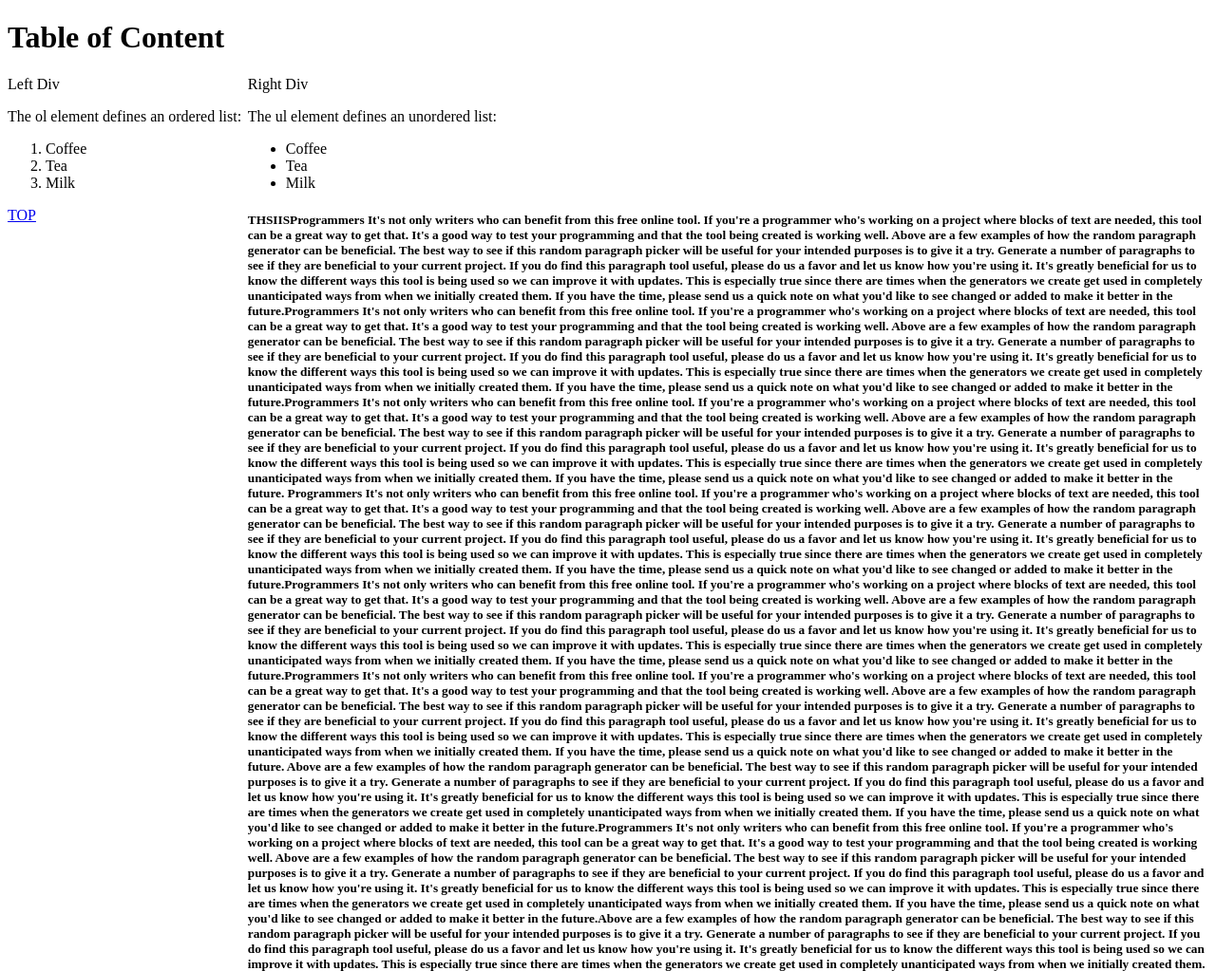
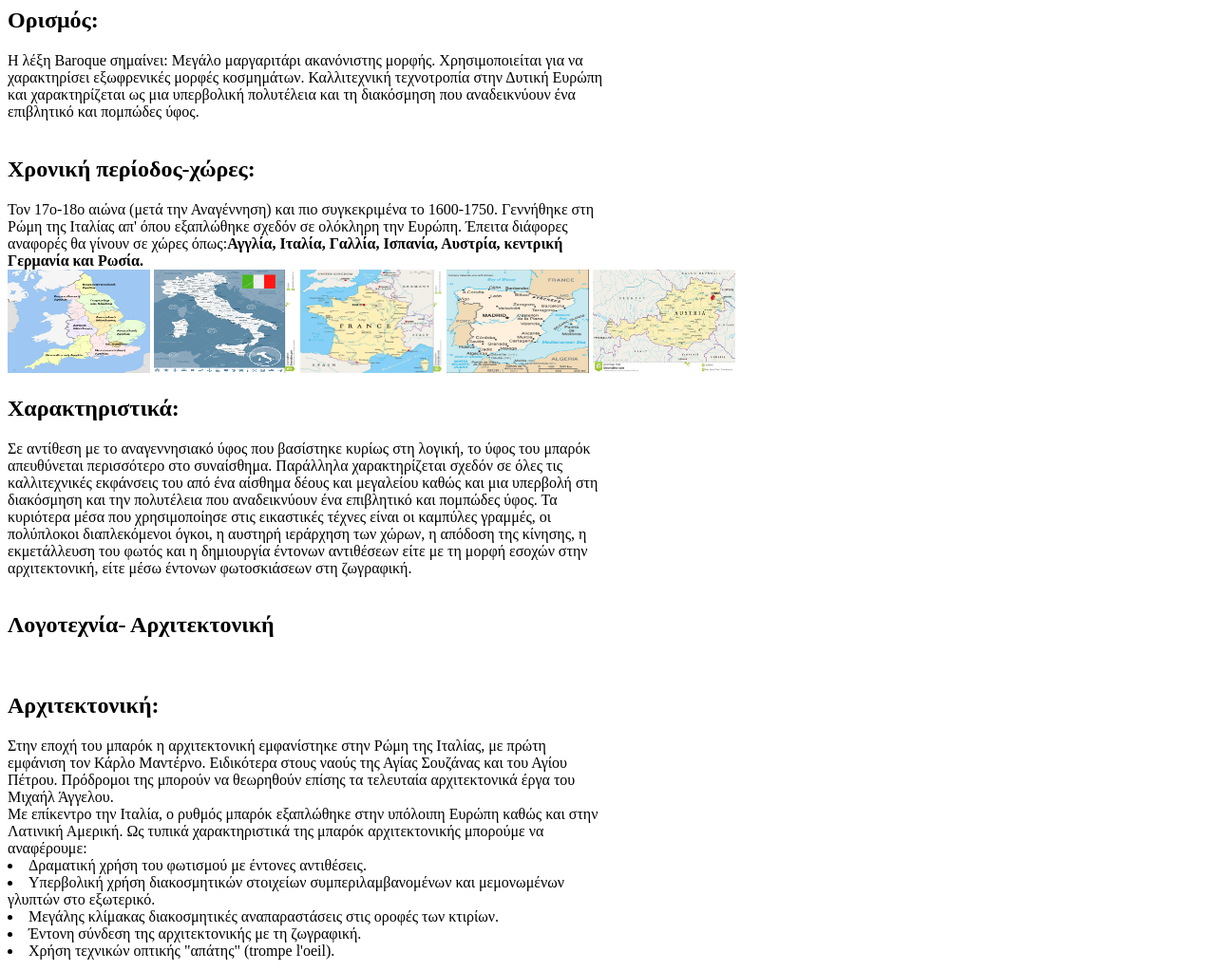
Before and after one commit to MVero22207/MVero22207.github.io, a plain HTML site: page index.html in a window 1280 px wide. Shown: the top 1023 px of the page at 95% size. Drawn offline with Linux system fonts and the light colour scheme; files whose address does not match are found by name.

Commit message:
some changs in index

```diff
--- a/index.html
+++ b/index.html
@@ -1,96 +1,106 @@
-<!DOCTYPE html>
 <html>
+
 <head>
-	<meta charset="utf-8">
-	<meta name="viewport" content="width=device-width, initial-scale=1">
-	<title>This is the title</title>
+		<title>Μπαρόκ Μουσική</title>
+</head>
 
 
 	<body>
 
-		<h1>Table of Content</h1>
+	<b><h2>Ορισμός:</h2></b>
+	<div style="width: 50%;">
+Η λέξη Baroque σημαίνει: Μεγάλο μαργαριτάρι ακανόνιστης μορφής. Χρησιμοποιείται για να χαρακτηρίσει εξωφρενικές μορφές κοσμημάτων.
+Καλλιτεχνική τεχνοτροπία στην Δυτική Ευρώπη και χαρακτηρίζεται ως μια υπερβολική πολυτέλεια και τη διακόσμηση που αναδεικνύουν ένα επιβλητικό και πομπώδες ύφος.
+	</div>
+
+	<br>
+
+<b><h2>Χρονική περίοδος-χώρες:</h2></b>
+<div style="width: 50%;">
+Τον 17ο-18ο αιώνα (μετά την Αναγέννηση) και πιο συγκεκριμένα το 1600-1750.
+Γεννήθηκε στη Ρώμη της Ιταλίας απ' όπου εξαπλώθηκε σχεδόν σε ολόκληρη την Ευρώπη.
+Έπειτα διάφορες αναφορές θα γίνουν σε χώρες όπως:<b>Αγγλία, Ιταλία, Γαλλία, Ισπανία, Αυστρία, κεντρική Γερμανία και Ρωσία.</b>
+     </div>
+
+
+<img src="C:\Users\Maira\Documents\GitHub\MVero22207.github.io\images\agglia.png" width="150" height="109">
+
+
+<img src="C:\Users\Maira\Documents\GitHub\MVero22207.github.io\images\italia.jpg" width="150" height="109">
+
+
+<img src="C:\Users\Maira\Documents\GitHub\MVero22207.github.io\images\gallia.jpg" width="150" height="109">
+
+
+<img src="C:\Users\Maira\Documents\GitHub\MVero22207.github.io\images\ispania.png" width="150" height="109">
+
+<img src="C:\Users\Maira\Documents\GitHub\MVero22207.github.io\images\austria.jpg" width="150" height="109">
+
+<br>
+
+<h2><b>Χαρακτηριστικά:</b></h2>
+<div style="width: 50%;">
+Σε αντίθεση με το αναγεννησιακό ύφος που βασίστηκε κυρίως στη λογική, το ύφος του μπαρόκ απευθύνεται περισσότερο στο συναίσθημα.
+ Παράλληλα χαρακτηρίζεται σχεδόν σε όλες τις καλλιτεχνικές εκφάνσεις του από ένα αίσθημα δέους και μεγαλείου καθώς και μια υπερβολή στη διακόσμηση και την πολυτέλεια που αναδεικνύουν ένα επιβλητικό και πομπώδες ύφος.
+Τα κυριότερα μέσα που χρησιμοποίησε στις εικαστικές τέχνες είναι οι καμπύλες γραμμές, οι πολύπλοκοι διαπλεκόμενοι όγκοι, η αυστηρή ιεράρχηση των χώρων, η απόδοση της κίνησης, η εκμετάλλευση του φωτός και η δημιουργία έντονων αντιθέσεων είτε με τη μορφή εσοχών στην αρχιτεκτονική, είτε μέσω έντονων φωτοσκιάσεων στη ζωγραφική.
+   </div>
+
+<br>
+
+<b><h2>Λογοτεχνία- Αρχιτεκτονική</b></h2>
+<br>
+<h2><b>Αρχιτεκτονική:</b></h2>
+
+<div style="width: 50%;">
+Στην εποχή του μπαρόκ η αρχιτεκτονική εμφανίστηκε στην Ρώμη της Ιταλίας, με πρώτη εμφάνιση τον Κάρλο Μαντέρνο. Ειδικότερα στους ναούς της Αγίας Σουζάνας και του Αγίου Πέτρου.
+Πρόδρομοι της μπορούν να θεωρηθούν επίσης τα τελευταία αρχιτεκτονικά έργα του Μιχαήλ Άγγελου. <br> Με επίκεντρο την Ιταλία, ο ρυθμός μπαρόκ εξαπλώθηκε στην υπόλοιπη Ευρώπη καθώς και στην Λατινική Αμερική.
+ Ως τυπικά χαρακτηριστικά της μπαρόκ αρχιτεκτονικής μπορούμε να αναφέρουμε:
+
+
+<li>Δραματική χρήση του φωτισμού με έντονες αντιθέσεις.</li>
+<li>Υπερβολική χρήση διακοσμητικών στοιχείων συμπεριλαμβανομένων και μεμονωμένων γλυπτών στο εξωτερικό.</li>
+<li>Μεγάλης κλίμακας διακοσμητικές αναπαραστάσεις στις οροφές των κτιρίων.</li>
+<li>Έντονη σύνδεση της αρχιτεκτονικής με τη ζωγραφική.</li>
+<li>Χρήση τεχνικών οπτικής "απάτης" (trompe l'oeil).</li>
+
+<br>
+Το βασικό αρχιτεκτονικό μπαρόκ σχήμα προβλέπει την ύπαρξη ενός κεντρικού και κυρίαρχου οικοδομήματος στο οποίο προστίθενται δύο πλάγιες πτέρυγες και παράλληλα εμπλουτίζεται από ένα χαμηλότερο προεξέχον κτίσμα. Η μπαρόκ αρχιτεκτονική συνδέεται ουσιαστικά με μία βαθύτερη αλλαγή στην αντίληψη γύρω από το ρόλο των δημόσιων κτιρίων.
+
+  </div>
 
 
 
-		<div style="width: 100%;">
-        <div style="width: 20%; height: 2000px; float: left;">
-            Left Div
-          <p>The ol element defines an ordered list:</p>
-		<ol>
-		  <li>Coffee</li>
-		  <li>Tea</li>
-		  <li>Milk</li>
-		</ol>
-		<a href="#tmp">TOP</a>
-        </div>
+<img src="C:\Users\Maira\Documents\GitHub\MVero22207.github.io\images\arxitektonikh mparok.jpg" width="250" height="209">
 
-        <div style="margin-left: 20%; height: 2000px; ">
-            Right Div
-            <p>The ul element defines an unordered list:</p>
-		<ul>
-		  <li>Coffee</li>
-		  <li>Tea</li>
-		  <li>Milk</li>
-		</ul>
-		<h5>THSIISProgrammers
-It's not only writers who can benefit from this free online tool. If you're a programmer who's working on a project where blocks of text are needed, this tool can be a great way to get that. It's a good way to test your programming and that the tool being created is working well.
 
-Above are a few examples of how the random paragraph generator can be beneficial. The best way to see if this random paragraph picker will be useful for your intended purposes is to give it a try. Generate a number of paragraphs to see if they are beneficial to your current project.
+<br>
 
-If you do find this paragraph tool useful, please do us a favor and let us know how you're using it. It's greatly beneficial for us to know the different ways this tool is being used so we can improve it with updates. This is especially true since there are times when the generators we create get used in completely unanticipated ways from when we initially created them. If you have the time, please send us a quick note on what you'd like to see changed or added to make it better in the future.Programmers
-It's not only writers who can benefit from this free online tool. If you're a programmer who's working on a project where blocks of text are needed, this tool can be a great way to get that. It's a good way to test your programming and that the tool being created is working well.
+<b><h2>Λογοτεχνία:</h2></b>
+<div style="width: 50%;">
 
-Above are a few examples of how the random paragraph generator can be beneficial. The best way to see if this random paragraph picker will be useful for your intended purposes is to give it a try. Generate a number of paragraphs to see if they are beneficial to your current project.
+Η μπαρόκ λογοτεχνία αναπτύχθηκε κατά τη διάρκεια του VXII αιώνα τόσο στην Ευρώπη όσο και στη Λατινική Αμερική, και είναι η αντίθεση της αναγεννησιακής λογοτεχνίας, και οι δύο λογοτεχνικές μορφές ήταν μέρος της Χρυσής Εποχής, μια εποχή κατά την οποία η λογοτεχνική δημιουργία ήταν αποδοτική, ειδικά στην Ισπανία.
+Ωστόσο, το μπαρόκ στιλ αντικατοπτρίστηκε επίσης σε άλλες καλλιτεχνικές εκφράσεις όπως ζωγραφική, γλυπτική, αρχιτεκτονική και μουσική. Σε όλους αυτούς τους κλάδους της τέχνης, καθώς και στη λογοτεχνία, το μπαρόκ ξεχωρίζει για την υπερβολική χρήση πόρων διακόσμησης, υπερφορτώνοντας όλα τα έργα τέχνης με υπερβολικό τρόπο.
 
-If you do find this paragraph tool useful, please do us a favor and let us know how you're using it. It's greatly beneficial for us to know the different ways this tool is being used so we can improve it with updates. This is especially true since there are times when the generators we create get used in completely unanticipated ways from when we initially created them. If you have the time, please send us a quick note on what you'd like to see changed or added to make it better in the future.Programmers
-It's not only writers who can benefit from this free online tool. If you're a programmer who's working on a project where blocks of text are needed, this tool can be a great way to get that. It's a good way to test your programming and that the tool being created is working well.
+</div>
 
-Above are a few examples of how the random paragraph generator can be beneficial. The best way to see if this random paragraph picker will be useful for your intended purposes is to give it a try. Generate a number of paragraphs to see if they are beneficial to your current project.
 
-If you do find this paragraph tool useful, please do us a favor and let us know how you're using it. It's greatly beneficial for us to know the different ways this tool is being used so we can improve it with updates. This is especially true since there are times when the generators we create get used in completely unanticipated ways from when we initially created them. If you have the time, please send us a quick note on what you'd like to see changed or added to make it better in the future.
-Programmers
-It's not only writers who can benefit from this free online tool. If you're a programmer who's working on a project where blocks of text are needed, this tool can be a great way to get that. It's a good way to test your programming and that the tool being created is working well.
 
-Above are a few examples of how the random paragraph generator can be beneficial. The best way to see if this random paragraph picker will be useful for your intended purposes is to give it a try. Generate a number of paragraphs to see if they are beneficial to your current project.
+<b><h2>Μουσική:</b></h2>
+Οι μεγαλύτερες κατακτήσεις της Μπαρόκ μουσικής περιλαμβάνουν την ανάπτυξη του λυρικού θεάτρου, του μουσικού είδους της όπερας και του ορατόριου.
+Βασικά χαρακτηριστικά της μπαρόκ μουσικής είναι:
+<li>Οι μείζονες και ελάσσονες κλίμακες που αντικαθιστούν τους εκκλησιαστικούς τρόπους</li>
+<li>Η σταδιακή μετάβαση από την πολυφωνία του μεσαίωνα και της Αναγέννησης στην ομοφωνική γραφή, η οποία ολοκληρώνεται την εποχή του κλασικισμού.</li>
+<li>Η εμφάνιση νέων μουσικών μορφών, όπως η όπερα και το ορατόριο, η μπαρόκ σουίτα, η τριο-σονάτα και τα κοντσέρτα γκρόσο ή σόλο (concerto grosso, concerto solo).</li>
+<li>Η εξέλιξη αρκετών μουσικών οργάνων και η εγκατάλειψη άλλων.</li>
+<li>Το basso continuo (συνεχές μπάσο ή βάσιμο).</li>
+<br>
+Η μπαρόκ μουσική είναι έντονα συνδεδεμένη και με το χορό. Ειδικότερα, ως τμήματα της μπαρόκ σουίτας, εντάσσονται πολλοί χοροί όπως η γκαβότ (gavotte) ή η μπουρέ (bourrée).
 
-If you do find this paragraph tool useful, please do us a favor and let us know how you're using it. It's greatly beneficial for us to know the different ways this tool is being used so we can improve it with updates. This is especially true since there are times when the generators we create get used in completely unanticipated ways from when we initially created them. If you have the time, please send us a quick note on what you'd like to see changed or added to make it better in the future.Programmers
-It's not only writers who can benefit from this free online tool. If you're a programmer who's working on a project where blocks of text are needed, this tool can be a great way to get that. It's a good way to test your programming and that the tool being created is working well.
 
-Above are a few examples of how the random paragraph generator can be beneficial. The best way to see if this random paragraph picker will be useful for your intended purposes is to give it a try. Generate a number of paragraphs to see if they are beneficial to your current project.
 
-If you do find this paragraph tool useful, please do us a favor and let us know how you're using it. It's greatly beneficial for us to know the different ways this tool is being used so we can improve it with updates. This is especially true since there are times when the generators we create get used in completely unanticipated ways from when we initially created them. If you have the time, please send us a quick note on what you'd like to see changed or added to make it better in the future.Programmers
-It's not only writers who can benefit from this free online tool. If you're a programmer who's working on a project where blocks of text are needed, this tool can be a great way to get that. It's a good way to test your programming and that the tool being created is working well.
 
-Above are a few examples of how the random paragraph generator can be beneficial. The best way to see if this random paragraph picker will be useful for your intended purposes is to give it a try. Generate a number of paragraphs to see if they are beneficial to your current project.
 
-If you do find this paragraph tool useful, please do us a favor and let us know how you're using it. It's greatly beneficial for us to know the different ways this tool is being used so we can improve it with updates. This is especially true since there are times when the generators we create get used in completely unanticipated ways from when we initially created them. If you have the time, please send us a quick note on what you'd like to see changed or added to make it better in the future.
-Above are a few examples of how the random paragraph generator can be beneficial. The best way to see if this random paragraph picker will be useful for your intended purposes is to give it a try. Generate a number of paragraphs to see if they are beneficial to your current project.
-
-If you do find this paragraph tool useful, please do us a favor and let us know how you're using it. It's greatly beneficial for us to know the different ways this tool is being used so we can improve it with updates. This is especially true since there are times when the generators we create get used in completely unanticipated ways from when we initially created them. If you have the time, please send us a quick note on what you'd like to see changed or added to make it better in the future.Programmers
-It's not only writers who can benefit from this free online tool. If you're a programmer who's working on a project where blocks of text are needed, this tool can be a great way to get that. It's a good way to test your programming and that the tool being created is working well.
-
-Above are a few examples of how the random paragraph generator can be beneficial. The best way to see if this random paragraph picker will be useful for your intended purposes is to give it a try. Generate a number of paragraphs to see if they are beneficial to your current project.
-
-If you do find this paragraph tool useful, please do us a favor and let us know how you're using it. It's greatly beneficial for us to know the different ways this tool is being used so we can improve it with updates. This is especially true since there are times when the generators we create get used in completely unanticipated ways from when we initially created them. If you have the time, please send us a quick note on what you'd like to see changed or added to make it better in the future.Above are a few examples of how the random paragraph generator can be beneficial. The best way to see if this random paragraph picker will be useful for your intended purposes is to give it a try. Generate a number of paragraphs to see if they are beneficial to your current project.
-
-If you do find this paragraph tool useful, please do us a favor and let us know how you're using it. It's greatly beneficial for us to know the different ways this tool is being used so we can improve it with updates. This is especially true since there are times when the generators we create get used in completely unanticipated ways from when we initially created them. If you have the time, please send us a quick note on what you'd like to see changed or added to make it better in the future.Programmers
-It's not only writers who can benefit from this free online tool. If you're a programmer who's working on a project where blocks of text are needed, this tool can be a great way to get that. It's a good way to test your programming and that the tool being created is working well.
-
-Above are a few examples of how the random paragraph generator can be beneficial. The best way to see if this random paragraph picker will be useful for your intended purposes is to give it a try. Generate a number of paragraphs to see if they are beneficial to your current project.
-
-If you do find this paragraph tool useful, please do us a favor and let us know how you're using it. It's greatly beneficial for us to know the different ways this tool is being used so we can improve it with updates. This is especially true since there are times when the generators we create get used in completely unanticipated ways from when we initially created them. If you have the time, please send us a quick note on what you'd like to see changed or added to make it better in the future.Above are a few examples of how the random paragraph generator can be beneficial. The best way to see if this random paragraph picker will be useful for your intended purposes is to give it a try. Generate a number of paragraphs to see if they are beneficial to your current project.
-
-If you do find this paragraph tool useful, please do us a favor and let us know how you're using it. It's greatly beneficial for us to know the different ways this tool is being used so we can improve it with updates. This is especially true since there are times when the generators we create get used in completely unanticipated ways from when we initially created them. If you have the time, please send us a quick note on what you'd like to see changed or added to make it better in the future.Programmers
-It's not only writers who can benefit from this free online tool. If you're a programmer who's working on a project where blocks of text are needed, this tool can be a great way to get that. It's a good way to test your programming and that the tool being created is working well.
-
-Above are a few examples of how the random paragraph generator can be beneficial. The best way to see if this random paragraph picker will be useful for your intended purposes is to give it a try. Generate a number of paragraphs to see if they are beneficial to your current project.
-
-If you do find this paragraph tool useful, please do us a favor and let us know how you're using it. It's greatly beneficial for us to know the different ways this tool is being used so we can improve it with updates. This is especially true since there are times when the generators we create get used in completely unanticipated ways from when we initially created them. If you have the time, please send us a quick note on what you'd like to see changed or added to make it better in the future.</h5>
-
-	<p id="tmp">I JUMPED HERE</p>
 	</body>
-</head>
-<body>
 
 </body>
 </html>
```
Also changed, not shown: images/Rwssia.jpg (added), images/agglia.png (added), images/arxitektonikh mparok.jpg (added), images/austria.jpg (added), images/gallia.jpg (added), images/germania.jpg (added), images/ispania.png (added), images/italia.jpg (added).
